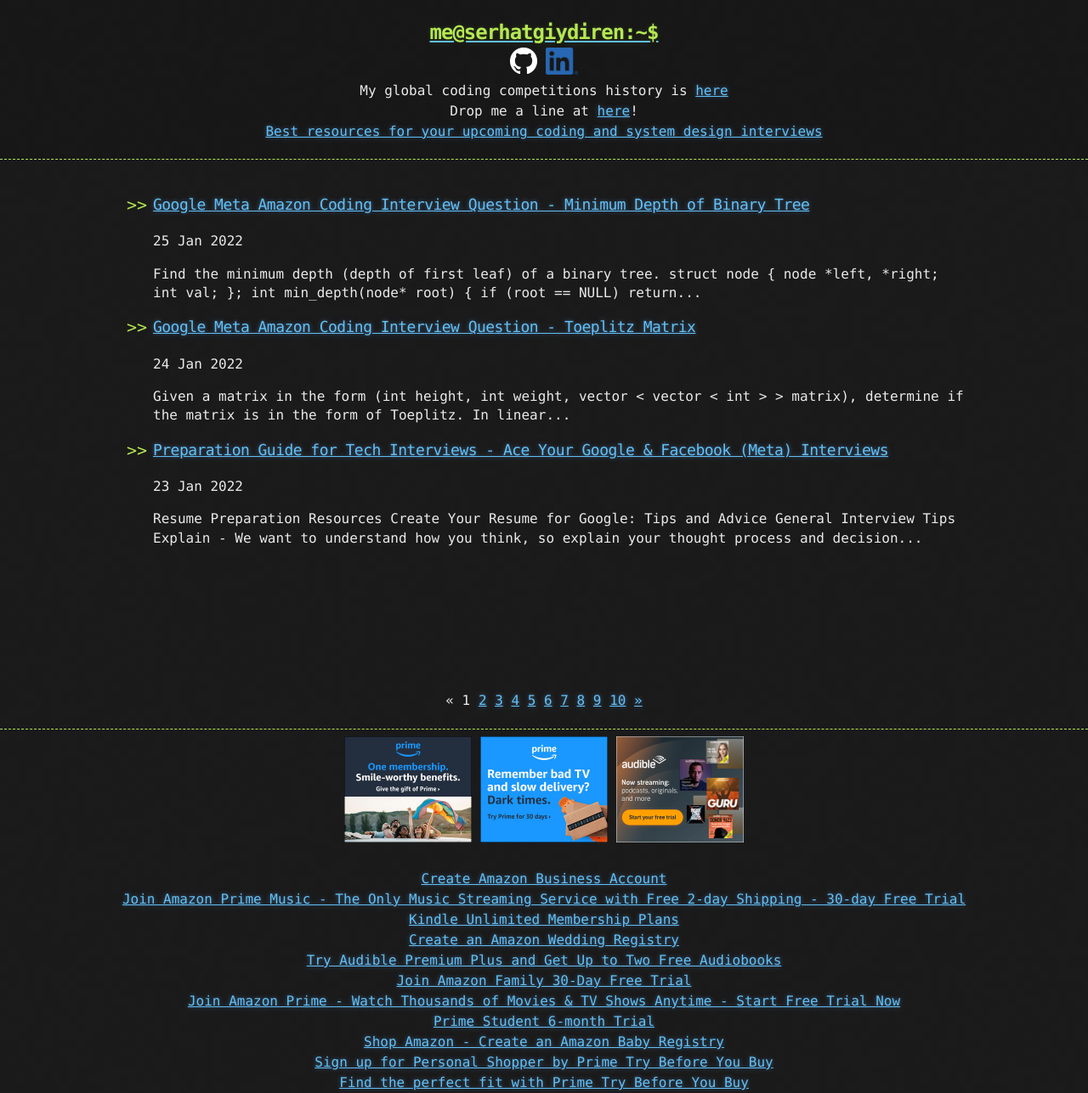
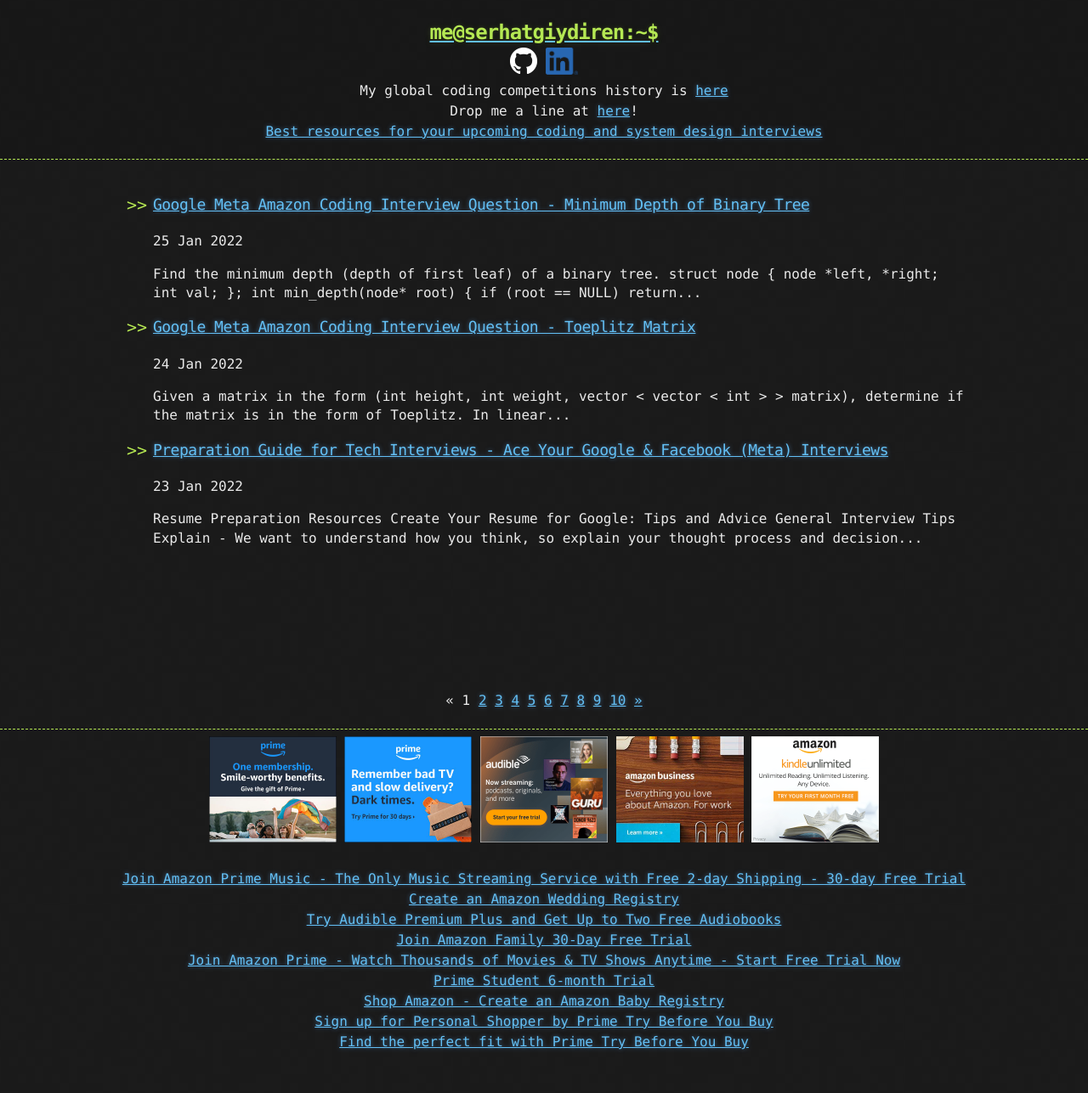
Before and after one commit to goodHunter27/serhatgiydiren.github.io, a Jekyll site: the page built from index.html, in a window 1280 px wide. Shown: the whole page at 85% size. Built offline with Jekyll 4.4.1, drawn with Linux system fonts in a browser that asks for light colours; the list of posts is cut into pages by our own code; after the commit the page ends 1239 px from its top, so only the background shows below that.

Commit message:
Update amazon_bounty.html

```diff
--- a/_includes/amazon_bounty.html
+++ b/_includes/amazon_bounty.html
@@ -5,6 +5,8 @@
     <a target="_blank" href="https://amzn.to/3wfXQ5n"><img src="{{ site.url }}/assets/ab01.jpeg" alt="Give the Gift of Amazon Prime" width="150" and height="125"></a>
     <a target="_blank" href="https://amzn.to/3wfgudw"><img src="{{ site.url }}/assets/ab02.jpeg" alt="Try Amazon Prime 30-Day Free Trial" width="150" and height="125"></a>
     <a target="_blank" href="https://amzn.to/3dEvxXO"><img src="{{ site.url }}/assets/ab03.png" alt="Try Audible Plus" width="150" and height="125"></a>
+    <a target="_blank" href="https://amzn.to/3K4JSZI"><img src="{{ site.url }}/assets/ab04.jpg" alt="Create Amazon Business Account" width="150" and height="125"></a>
+    <a target="_blank" href="https://amzn.to/3pwYXd0"><img src="{{ site.url }}/assets/ab05.png" alt="Kindle Unlimited Membership Plans" width="150" and height="125"></a>
   </div>
 </div>
 
@@ -12,9 +14,7 @@
 
 <div class="container">
   <div class="header-links">
-    <a target="_blank" href="https://amzn.to/3K4JSZI">Create Amazon Business Account</a><br/>
     <a target="_blank" href="https://amzn.to/3QDJowf">Join Amazon Prime Music - The Only Music Streaming Service with Free 2-day Shipping - 30-day Free Trial</a><br/>
-    <a target="_blank" href="https://amzn.to/3pwYXd0">Kindle Unlimited Membership Plans</a><br/>
     <a target="_blank" href="https://amzn.to/3CeDNIp">Create an Amazon Wedding Registry</a><br/>
     <a target="_blank" href="https://amzn.to/3QWihfv">Try Audible Premium Plus and Get Up to Two Free Audiobooks</a><br/>
     <a target="_blank" href="https://amzn.to/3PCvwB5">Join Amazon Family 30-Day Free Trial</a><br/>
```
